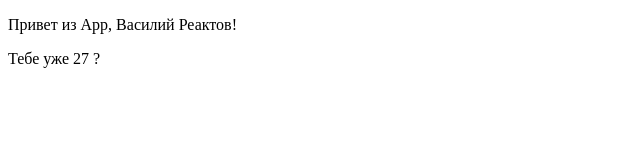
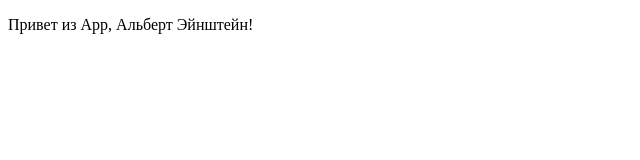
Before and after one commit to EnrikoLabriko/redux-front, a React app: page / in a window 1280 px wide. Shown: the top 160 px of the page, without its empty margins (0-640 px from the left). Built offline with nearby package versions, Linux system fonts and the light colour scheme.

Commit message:
Fixed HMR

```diff
--- a/src/containers/App.js
+++ b/src/containers/App.js
@@ -3,12 +3,11 @@ import { connect } from 'react-redux'
 
 class App extends Component {
   render() {
-    const { name, surname, age } = this.props.user;
+    const { name, surname } = this.props.user;
 
     return (
       <div>
         <p>Привет из App, {name} {surname}!</p>
-        <p>Тебе уже {age} ?</p>
       </div>
     );
   }
--- a/src/index.js
+++ b/src/index.js
@@ -22,9 +22,11 @@ if (module.hot) {
   module.hot.accept('./containers/App', () => {
     const NextApp = require('./containers/App').default;
     ReactDOM.render(
-      <AppContainer>
-        <NextApp/>
-      </AppContainer>,
+      <Provider store={store}>
+        <AppContainer>
+          <NextApp/>
+        </AppContainer>
+      </Provider>,
       document.getElementById('root')
     );
   });
--- a/src/reducers/index.js
+++ b/src/reducers/index.js
@@ -1,8 +1,7 @@
 const initialState = {
-  name: 'Василий',
-  surname: 'Реактов',
-  age: 27
-}
+  name: 'Альберт',
+  surname: 'Эйнштейн'
+};
 
 export default function userstate(state = initialState) {
   return state
```
